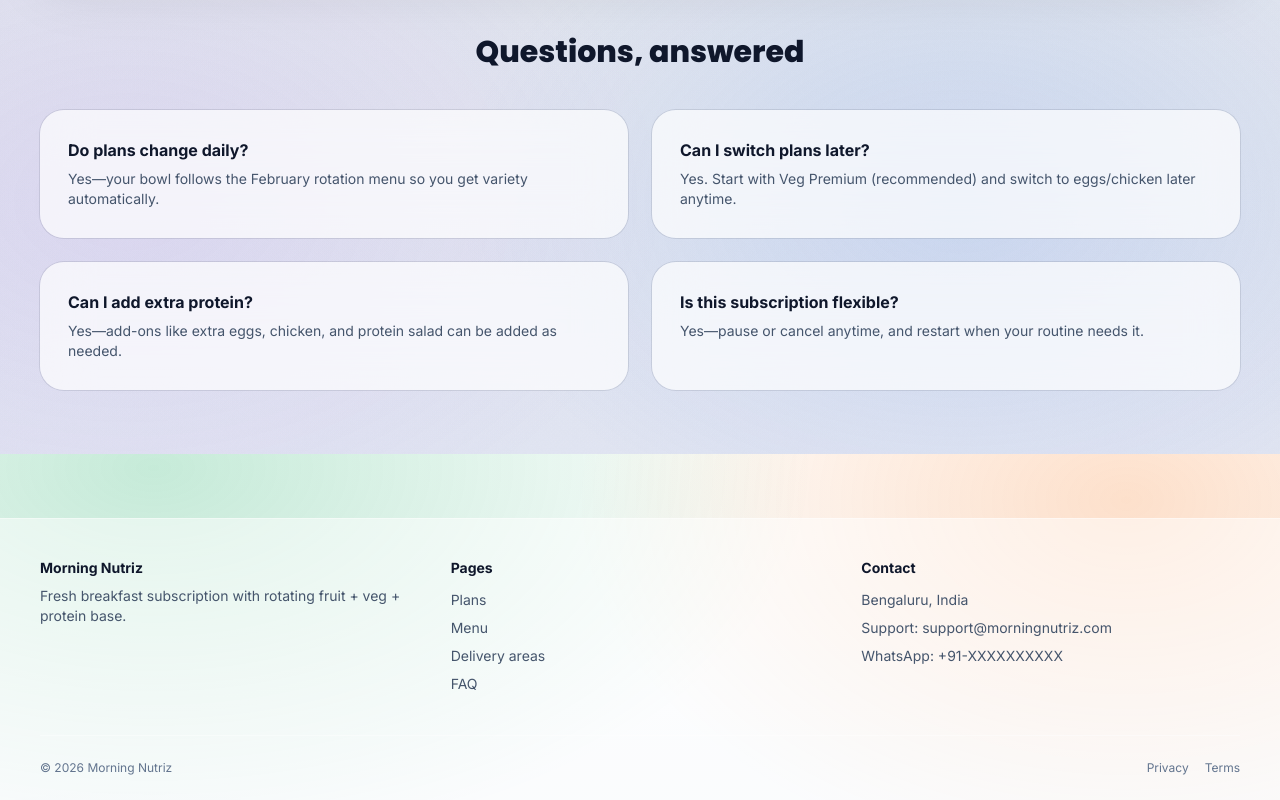
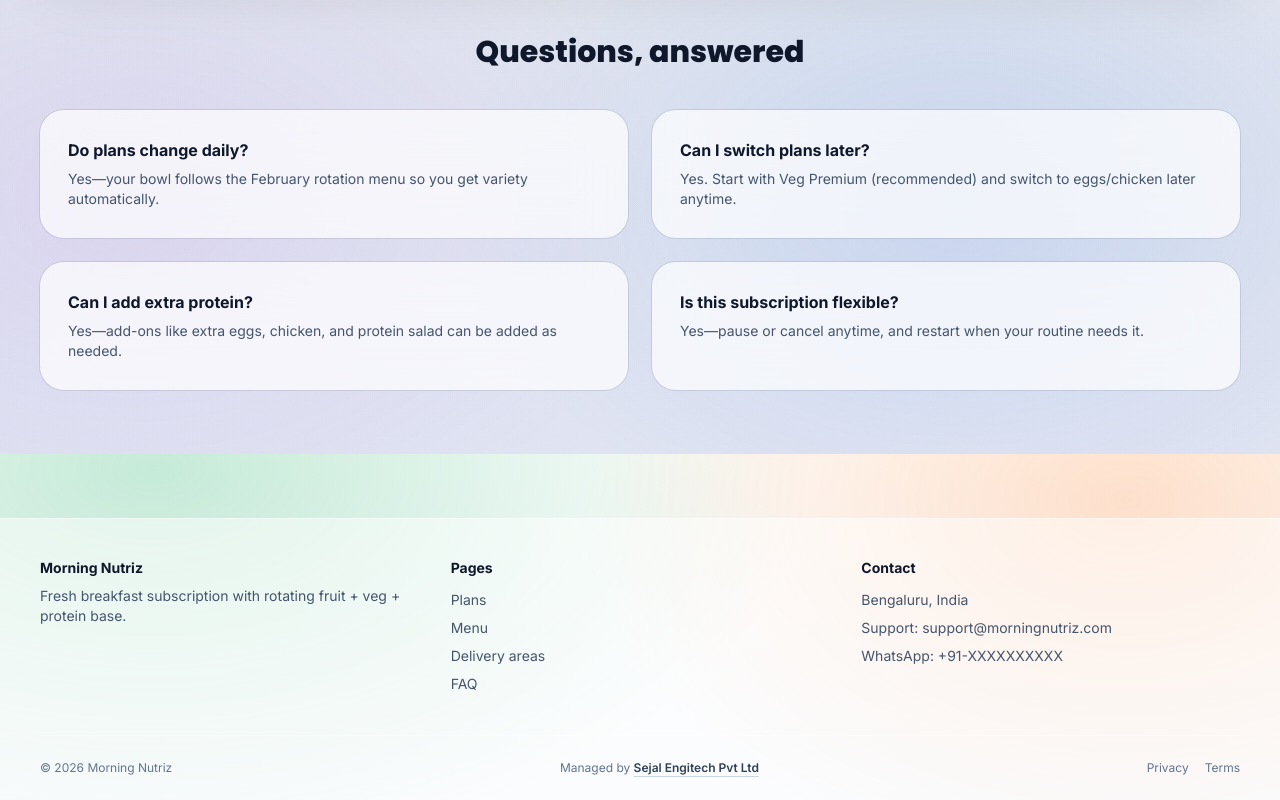
Before and after one commit to himanshu2971/morning-nutriz, a Next.js app: page / in a window 1280 px wide. Shown: the part 2780-3580 px from the top of the page. Built offline with nearby package versions, Linux system fonts and the light colour scheme.

Commit message:
Changed Footed:Added Managed by

```diff
--- a/src/components/marketing/MarketingFooter.tsx
+++ b/src/components/marketing/MarketingFooter.tsx
@@ -17,10 +17,18 @@ export function MarketingFooter() {
           <div className="text-sm">
             <div className="font-black text-slate-900">Pages</div>
             <div className="mt-3 grid gap-2 text-slate-600">
-              <Link href="/plans" className="hover:text-slate-900">Plans</Link>
-              <Link href="/menu" className="hover:text-slate-900">Menu</Link>
-              <Link href="/areas" className="hover:text-slate-900">Delivery areas</Link>
-              <Link href="/faq" className="hover:text-slate-900">FAQ</Link>
+              <Link href="/plans" className="hover:text-slate-900">
+                Plans
+              </Link>
+              <Link href="/menu" className="hover:text-slate-900">
+                Menu
+              </Link>
+              <Link href="/areas" className="hover:text-slate-900">
+                Delivery areas
+              </Link>
+              <Link href="/faq" className="hover:text-slate-900">
+                FAQ
+              </Link>
             </div>
           </div>
 
@@ -34,11 +42,34 @@ export function MarketingFooter() {
           </div>
         </div>
 
-        <div className="flex items-center justify-between border-t border-white/40 py-6 text-xs text-slate-500">
-          <div>© {new Date().getFullYear()} Morning Nutriz</div>
-          <div className="flex gap-4">
-            <Link href="/privacy" className="hover:text-slate-900">Privacy</Link>
-            <Link href="/terms" className="hover:text-slate-900">Terms</Link>
+        {/* Bottom row: Left | Center | Right */}
+        <div className="flex flex-col gap-3 border-t border-white/40 py-6 text-xs text-slate-500 sm:flex-row sm:items-center">
+          {/* Left */}
+          <div className="sm:w-auto">© {new Date().getFullYear()} Morning Nutriz</div>
+
+          {/* Center */}
+          <div className="flex sm:flex-1 sm:justify-center">
+            <div className="text-center">
+              Managed by{" "}
+              <a
+                href="https://sejalengitech.in"
+                target="_blank"
+                rel="noopener noreferrer"
+                className="font-semibold text-slate-700 underline decoration-slate-300 underline-offset-4 hover:text-slate-900"
+              >
+                Sejal Engitech Pvt Ltd
+              </a>
+            </div>
+          </div>
+
+          {/* Right */}
+          <div className="flex gap-4 sm:justify-end">
+            <Link href="/privacy" className="hover:text-slate-900">
+              Privacy
+            </Link>
+            <Link href="/terms" className="hover:text-slate-900">
+              Terms
+            </Link>
           </div>
         </div>
       </Container>
```
